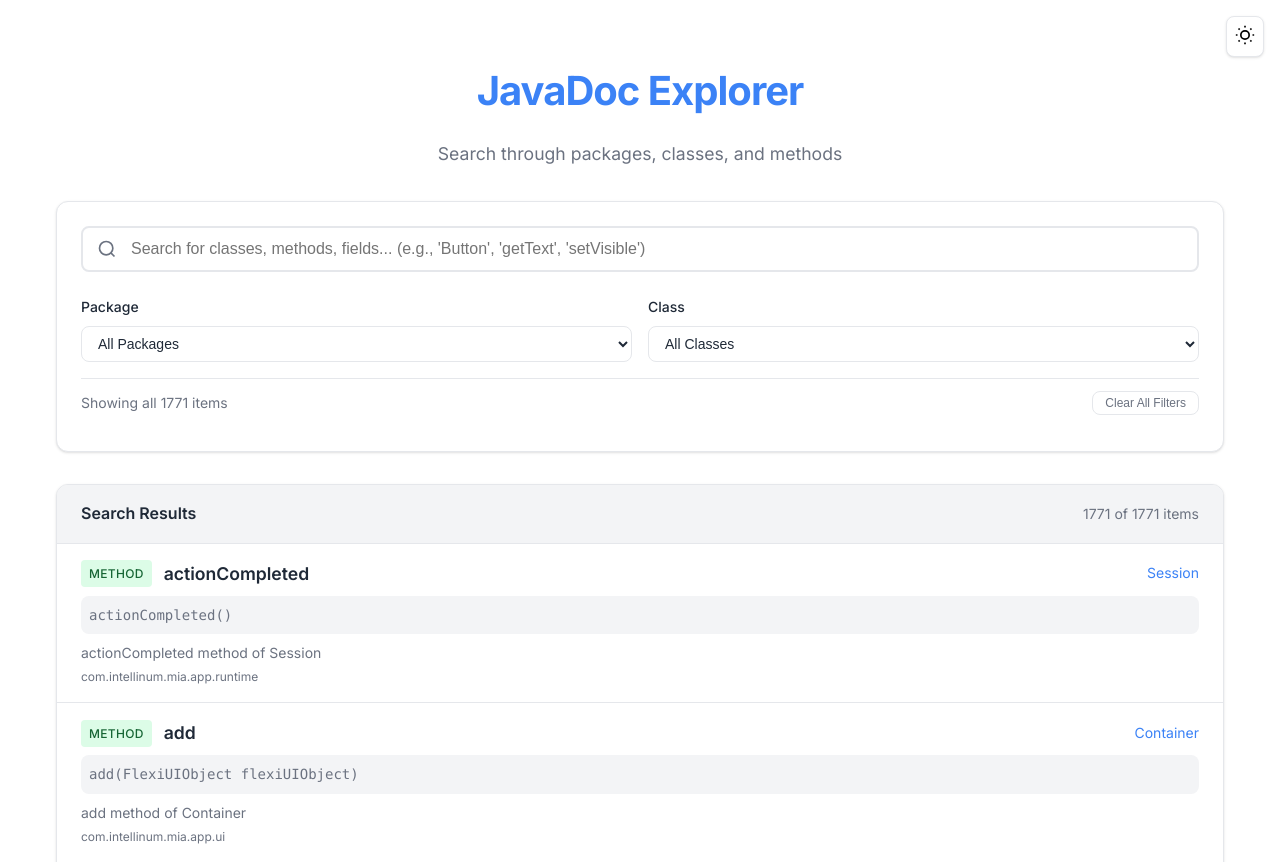
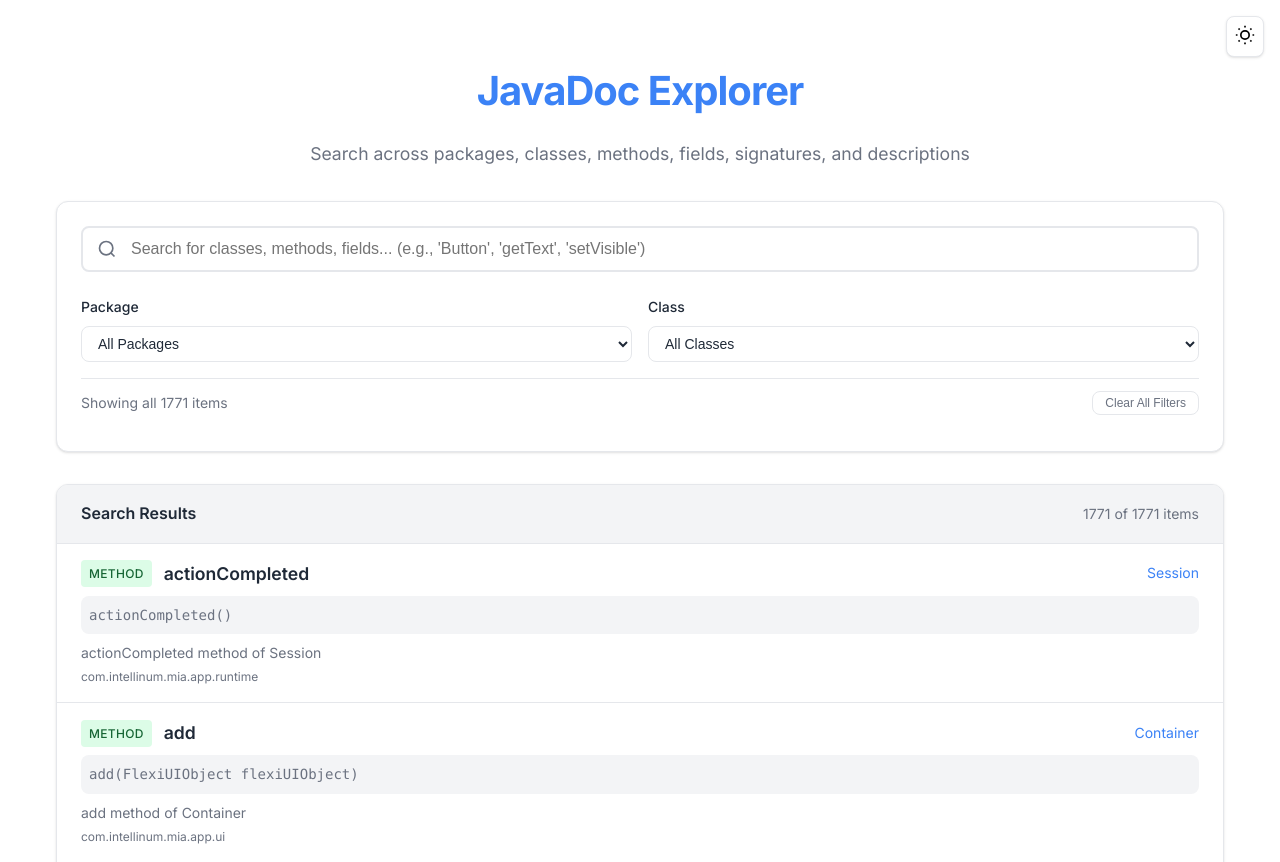
Before and after one commit to akibkhone/FlexiJavaDoc, a plain HTML site: page function-search.html in a window 1280 px wide. Shown: the top 862 px of the page. Drawn offline with Linux system fonts and the light colour scheme; no server answers.

Commit message:
Update function-search.html
Subtitle Update

```diff
--- a/function-search.html
+++ b/function-search.html
@@ -383,7 +383,7 @@
 
         <h1 class="logo">JavaDoc Explorer</h1>
       </div>
-      <p class="subtitle">Search through packages, classes, and methods</p>
+      <p class="subtitle">Search across packages, classes, methods, fields, signatures, and descriptions</p>
     </div>
     <div class="search-section">
       <div class="search-bar">
```
